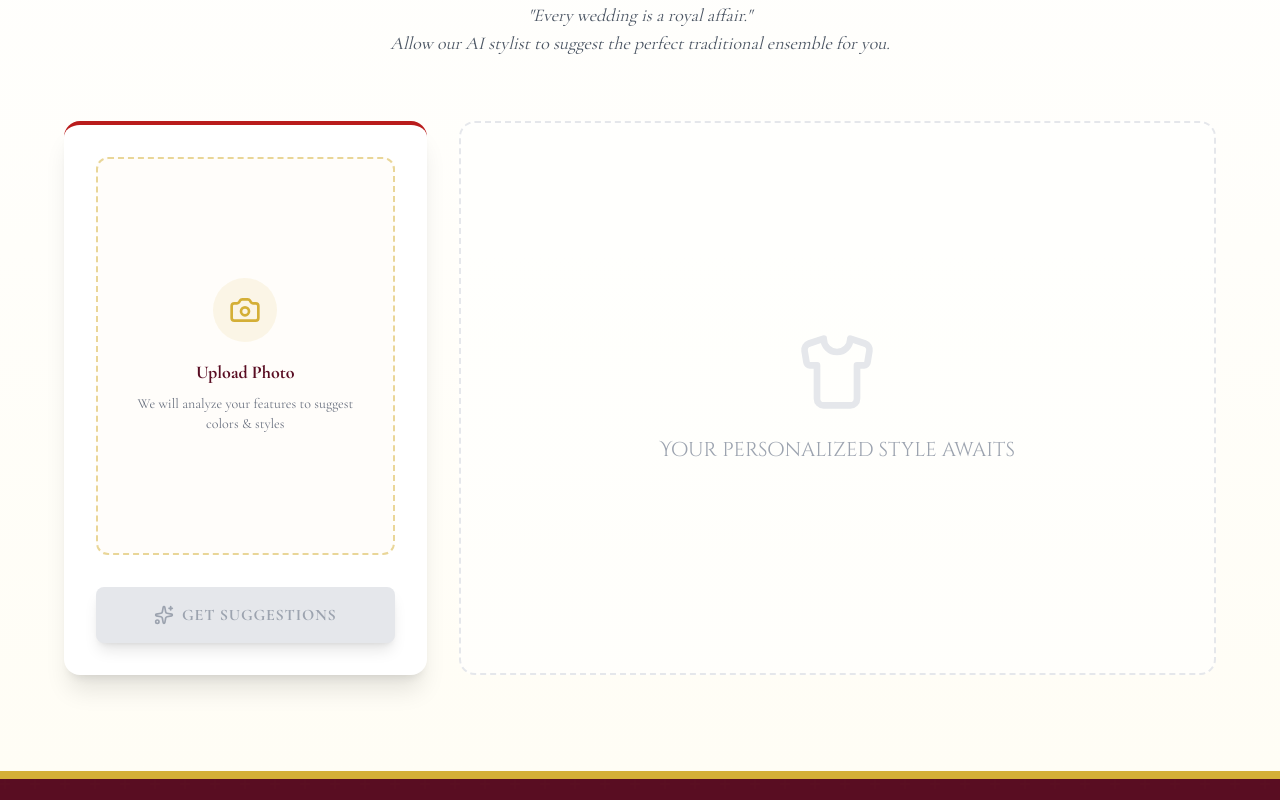
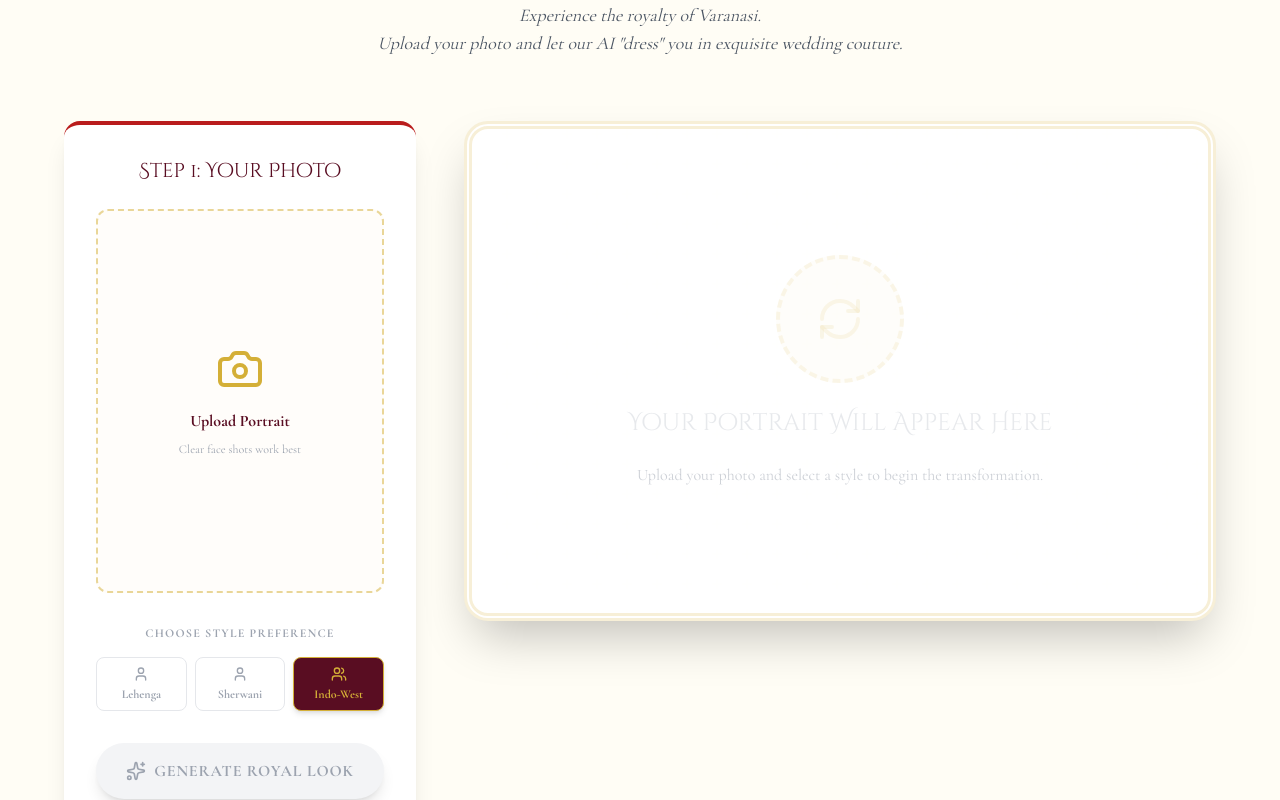
Before and after one commit to amriteshtiwari/abhay-wedding, a React (Vite) app: page / in a window 1280 px wide. Shown: the part 4800-5600 px from the top of the page. Built offline with nearby package versions, Linux system fonts and the light colour scheme.

Commit message:
adding image component

```diff
--- a/components/DressAdvisor.tsx
+++ b/components/DressAdvisor.tsx
@@ -1,13 +1,14 @@
+
 import React, { useState, useRef } from 'react';
-import { Camera, Sparkles, Loader2, Upload, Shirt } from 'lucide-react';
-import { suggestOutfits } from '../services/geminiService';
-import { OutfitSuggestion } from '../types';
+import { Camera, Sparkles, Loader2, RefreshCw, Download, User, Users } from 'lucide-react';
+import { generateRoyalLook } from '../services/geminiService';
 
 const DressAdvisor: React.FC = () => {
-  const [image, setImage] = useState<string | null>(null);
+  const [sourceImage, setSourceImage] = useState<string | null>(null);
+  const [generatedImage, setGeneratedImage] = useState<string | null>(null);
   const [loading, setLoading] = useState(false);
-  const [suggestions, setSuggestions] = useState<OutfitSuggestion[]>([]);
   const [error, setError] = useState<string | null>(null);
+  const [gender, setGender] = useState<'masculine' | 'feminine' | 'neutral'>('neutral');
   const fileInputRef = useRef<HTMLInputElement>(null);
 
   const handleImageUpload = (e: React.ChangeEvent<HTMLInputElement>) => {
@@ -15,146 +16,186 @@ const DressAdvisor: React.FC = () => {
     if (file) {
       const reader = new FileReader();
       reader.onloadend = () => {
-        const base64String = reader.result as string;
-        setImage(base64String);
-        setSuggestions([]);
+        setSourceImage(reader.result as string);
+        setGeneratedImage(null);
         setError(null);
       };
       reader.readAsDataURL(file);
     }
   };
 
-  const handleAnalyze = async () => {
-    if (!image) return;
+  const handleGenerate = async () => {
+    if (!sourceImage) return;
     setLoading(true);
     setError(null);
     try {
-      const results = await suggestOutfits(image);
-      setSuggestions(results);
+      const result = await generateRoyalLook(sourceImage, gender);
+      setGeneratedImage(result);
     } catch (err) {
-      setError("Failed to generate suggestions. Please try again.");
+      setError("The AI Stylist is busy. Please try again in a moment.");
+      console.error(err);
     } finally {
       setLoading(false);
     }
   };
 
-  const triggerFileInput = () => {
-    fileInputRef.current?.click();
+  const downloadImage = () => {
+    if (!generatedImage) return;
+    const link = document.createElement('a');
+    link.href = generatedImage;
+    link.download = 'My-Royal-Look.png';
+    link.click();
   };
 
+  const triggerFileInput = () => fileInputRef.current?.click();
+
   return (
-    <section className="py-24 bg-gradient-to-b from-white to-wedding-cream px-4 scroll-mt-28" id="stylist">
+    <section className="py-24 bg-wedding-cream px-4 scroll-mt-28" id="stylist">
       <div className="max-w-6xl mx-auto">
         <div className="text-center mb-16">
           <div className="inline-flex items-center justify-center p-4 bg-deep-maroon rounded-full shadow-lg mb-6 text-wedding-gold ring-4 ring-wedding-gold/30">
             <Sparkles className="w-8 h-8" />
           </div>
-          <h2 className="text-4xl md:text-5xl font-decorative text-deep-maroon mb-4">Royal Attire Consultant</h2>
+          <h2 className="text-4xl md:text-5xl font-decorative text-deep-maroon mb-4">Shringar AI Mirror</h2>
           <div className="w-24 h-1 bg-wedding-gold mx-auto mb-6"></div>
           <p className="text-gray-600 font-serif text-lg max-w-2xl mx-auto italic">
-            "Every wedding is a royal affair." <br/>
-            Allow our AI stylist to suggest the perfect traditional ensemble for you.
+            Experience the royalty of Varanasi. <br/>
+            Upload your photo and let our AI "dress" you in exquisite wedding couture.
           </p>
         </div>
 
-        <div className="grid grid-cols-1 lg:grid-cols-12 gap-8">
-          {/* Input Section */}
-          <div className="lg:col-span-4 bg-white p-8 rounded-2xl shadow-xl border-t-4 border-wedding-red">
+        <div className="grid grid-cols-1 lg:grid-cols-12 gap-12 items-start">
+
+          {/* Controls & Upload */}
+          <div className="lg:col-span-4 space-y-8">
+            <div className="bg-white p-8 rounded-2xl shadow-xl border-t-4 border-wedding-red">
+              <h3 className="text-xl font-decorative text-deep-maroon mb-6 text-center">Step 1: Your Photo</h3>
+
               <div
-              className={`aspect-[3/4] rounded-xl border-2 border-dashed border-wedding-gold/50 flex flex-col items-center justify-center cursor-pointer transition-colors bg-orange-50/30 ${!image ? 'hover:bg-orange-50' : ''}`}
+                className={`aspect-[3/4] rounded-xl border-2 border-dashed border-wedding-gold/50 flex flex-col items-center justify-center cursor-pointer transition-all overflow-hidden bg-orange-50/30 hover:bg-orange-50 relative ${sourceImage ? 'border-solid' : ''}`}
                 onClick={triggerFileInput}
               >
-              {image ? (
-                <img src={image} alt="Uploaded" className="w-full h-full object-cover rounded-xl shadow-inner" />
+                {sourceImage ? (
+                  <>
+                    <img src={sourceImage} alt="Source" className="w-full h-full object-cover" />
+                    <div className="absolute inset-0 bg-black/40 opacity-0 hover:opacity-100 flex items-center justify-center transition-opacity">
+                      <p className="text-white font-bold">Change Photo</p>
+                    </div>
+                  </>
                 ) : (
                   <div className="text-center p-6">
-                  <div className="w-16 h-16 bg-wedding-gold/10 rounded-full flex items-center justify-center mx-auto mb-4">
-                    <Camera className="w-8 h-8 text-wedding-gold" />
-                  </div>
-                  <p className="text-deep-maroon font-bold text-lg">Upload Photo</p>
-                  <p className="text-sm text-gray-500 mt-2 font-serif">We will analyze your features to suggest colors & styles</p>
+                    <Camera className="w-12 h-12 text-wedding-gold mx-auto mb-4" />
+                    <p className="text-deep-maroon font-bold">Upload Portrait</p>
+                    <p className="text-xs text-gray-400 mt-2">Clear face shots work best</p>
                   </div>
                 )}
-              <input
-                type="file"
-                ref={fileInputRef}
-                className="hidden"
-                accept="image/*"
-                onChange={handleImageUpload}
-              />
               </div>
+              <input type="file" ref={fileInputRef} className="hidden" accept="image/*" onChange={handleImageUpload} />
 
+              <div className="mt-8 space-y-4">
+                <p className="text-center text-xs font-bold uppercase tracking-widest text-gray-400">Choose Style Preference</p>
+                <div className="flex gap-2">
+                  {[
+                    { id: 'feminine', label: 'Lehenga', icon: <User className="w-4 h-4" /> },
+                    { id: 'masculine', label: 'Sherwani', icon: <User className="w-4 h-4" /> },
+                    { id: 'neutral', label: 'Indo-West', icon: <Users className="w-4 h-4" /> }
+                  ].map((opt) => (
                     <button
-              onClick={handleAnalyze}
-              disabled={!image || loading}
-              className={`w-full mt-8 py-4 rounded-lg font-bold uppercase tracking-wider flex items-center justify-center gap-2 transition-all shadow-lg ${
-                !image || loading
-                  ? 'bg-gray-200 text-gray-400 cursor-not-allowed'
-                  : 'bg-deep-maroon text-wedding-gold hover:bg-wedding-red'
+                      key={opt.id}
+                      onClick={() => setGender(opt.id as any)}
+                      className={`flex-1 py-2 px-1 rounded-lg text-xs font-bold border transition-all flex flex-col items-center gap-1 ${
+                        gender === opt.id
+                          ? 'bg-deep-maroon text-wedding-gold border-wedding-gold shadow-md'
+                          : 'bg-white text-gray-400 border-gray-200 hover:border-wedding-gold'
                       }`}
                     >
-              {loading ? (
-                <>
-                  <Loader2 className="w-5 h-5 animate-spin" />
-                  Consulting Stylist...
-                </>
-              ) : (
-                <>
-                  <Sparkles className="w-5 h-5" />
-                  Get Suggestions
-                </>
-              )}
+                      {opt.icon}
+                      {opt.label}
                     </button>
-            {error && <p className="text-red-500 text-sm mt-3 text-center">{error}</p>}
-          </div>
-
-          {/* Results Section */}
-          <div className="lg:col-span-8">
-            {!loading && suggestions.length === 0 && !image && (
-               <div className="h-full flex flex-col items-center justify-center p-12 bg-white/50 rounded-2xl border-2 border-dashed border-gray-200 text-center">
-                 <Shirt className="w-20 h-20 text-gray-200 mb-6" />
-                 <h3 className="text-xl font-decorative text-gray-400">Your personalized style awaits</h3>
-               </div>
-            )}
-
-            {!loading && suggestions.length === 0 && image && !error && (
-              <div className="h-full flex items-center justify-center p-12 bg-white/50 rounded-2xl border-2 border-dashed border-gray-200">
-                <p className="text-deep-maroon font-serif italic text-xl">Creating your royal lookbook...</p>
-              </div>
-            )}
-
-            <div className="grid grid-cols-1 md:grid-cols-2 gap-6">
-              {suggestions.map((item, idx) => (
-                <div key={idx} className="bg-white rounded-xl shadow-lg hover:shadow-2xl transition-all duration-300 border border-gray-100 overflow-hidden group animate-fade-in-up" style={{animationDelay: `${idx * 150}ms`}}>
-                  <div className="h-2 bg-gradient-to-r from-wedding-red to-deep-maroon"></div>
-                  <div className="p-6">
-                    <h3 className="text-2xl font-decorative text-deep-maroon mb-3 group-hover:text-wedding-red transition-colors">{item.name}</h3>
-                    <p className="text-gray-600 mb-6 font-serif leading-relaxed border-b border-gray-100 pb-4">{item.description}</p>
-
-                    <div className="mb-4">
-                      <h4 className="text-xs font-bold text-gray-400 uppercase tracking-widest mb-3">Palette</h4>
-                      <div className="flex flex-wrap gap-2">
-                        {item.colorPalette.map((color, cIdx) => (
-                          <span key={cIdx} className="px-3 py-1 bg-gray-50 text-deep-maroon text-xs font-bold rounded-full border border-gray-200 shadow-sm">
-                            {color}
-                          </span>
                   ))}
                 </div>
               </div>
 
-                    <div className="bg-orange-50 p-4 rounded-lg mb-4">
-                      <h4 className="text-xs font-bold text-wedding-gold uppercase tracking-widest mb-1">Stylist's Note</h4>
-                      <p className="text-sm text-deep-maroon italic">{item.matchReason}</p>
+              <button
+                onClick={handleGenerate}
+                disabled={!sourceImage || loading}
+                className={`w-full mt-8 py-4 rounded-full font-bold uppercase tracking-wider flex items-center justify-center gap-2 transition-all shadow-lg ${
+                  !sourceImage || loading
+                    ? 'bg-gray-100 text-gray-400 cursor-not-allowed'
+                    : 'bg-deep-maroon text-wedding-gold hover:bg-wedding-red hover:scale-[1.02]'
+                }`}
+              >
+                {loading ? <Loader2 className="w-5 h-5 animate-spin" /> : <Sparkles className="w-5 h-5" />}
+                {generatedImage ? 'Try Different Look' : 'Generate Royal Look'}
+              </button>
+              {error && <p className="text-red-500 text-xs mt-4 text-center font-bold">{error}</p>}
+            </div>
           </div>
 
-                    <div>
-                       <p className="text-xs text-gray-500 font-semibold uppercase tracking-wide">Tip: <span className="text-gray-700 normal-case font-serif">{item.stylingTips}</span></p>
+          {/* AI Result Area */}
+          <div className="lg:col-span-8">
+            <div className="relative bg-white rounded-3xl shadow-2xl overflow-hidden min-h-[500px] border-8 border-double border-wedding-gold/20 flex flex-col items-center justify-center p-4">
+
+              {!loading && !generatedImage && (
+                <div className="text-center space-y-6 max-w-md animate-pulse">
+                  <div className="w-32 h-32 bg-wedding-gold/5 rounded-full flex items-center justify-center mx-auto border-4 border-dashed border-wedding-gold/20">
+                    <RefreshCw className="w-12 h-12 text-wedding-gold/20" />
+                  </div>
+                  <h3 className="text-2xl font-decorative text-gray-300">Your Portrait Will Appear Here</h3>
+                  <p className="text-gray-400 font-serif">Upload your photo and select a style to begin the transformation.</p>
+                </div>
+              )}
+
+              {loading && (
+                <div className="text-center space-y-8 py-12">
+                   <div className="relative">
+                      <div className="w-48 h-48 rounded-full border-4 border-wedding-gold border-t-transparent animate-spin mx-auto"></div>
+                      <div className="absolute inset-0 flex items-center justify-center">
+                         <Sparkles className="w-12 h-12 text-wedding-gold animate-bounce" />
                       </div>
                    </div>
-                </div>
-              ))}
+                   <div>
+                     <p className="text-2xl font-decorative text-deep-maroon">Invoking the Royal Stylist...</p>
+                     <p className="text-wedding-red font-serif mt-2">Crafting your bespoke Varanasi attire</p>
                    </div>
                 </div>
+              )}
+
+              {generatedImage && !loading && (
+                <div className="w-full max-w-2xl animate-fade-in-up">
+                  <div className="relative group">
+                    {/* The Royal Frame */}
+                    <div className="absolute -inset-4 border-[12px] border-double border-wedding-gold pointer-events-none z-10 opacity-60"></div>
+                    <img
+                      src={generatedImage}
+                      alt="Your Royal Look"
+                      className="w-full h-auto rounded-sm shadow-2xl block"
+                    />
+
+                    {/* Overlay Actions */}
+                    <div className="absolute bottom-6 right-6 flex gap-4 z-20">
+                      <button
+                        onClick={downloadImage}
+                        className="bg-white/90 backdrop-blur p-4 rounded-full text-deep-maroon shadow-xl hover:bg-wedding-red hover:text-white transition-all transform hover:scale-110"
+                        title="Download Portrait"
+                      >
+                        <Download className="w-6 h-6" />
+                      </button>
+                    </div>
+                  </div>
+
+                  <div className="mt-12 text-center">
+                    <h4 className="text-3xl font-decorative text-deep-maroon mb-2">You look breathtaking!</h4>
+                    <p className="text-gray-500 font-serif italic">This ensemble is inspired by the heritage of Kashi.</p>
+                  </div>
+                </div>
+              )}
+
+              {/* Decorative background for the mirror */}
+              <div className="absolute inset-0 bg-mandala-pattern opacity-[0.03] pointer-events-none"></div>
+            </div>
+          </div>
+
         </div>
       </div>
     </section>
```
Also changed, not shown: services/geminiService.ts (+34 -34 lines). Lines whose indentation alone changed are shown as unchanged.
